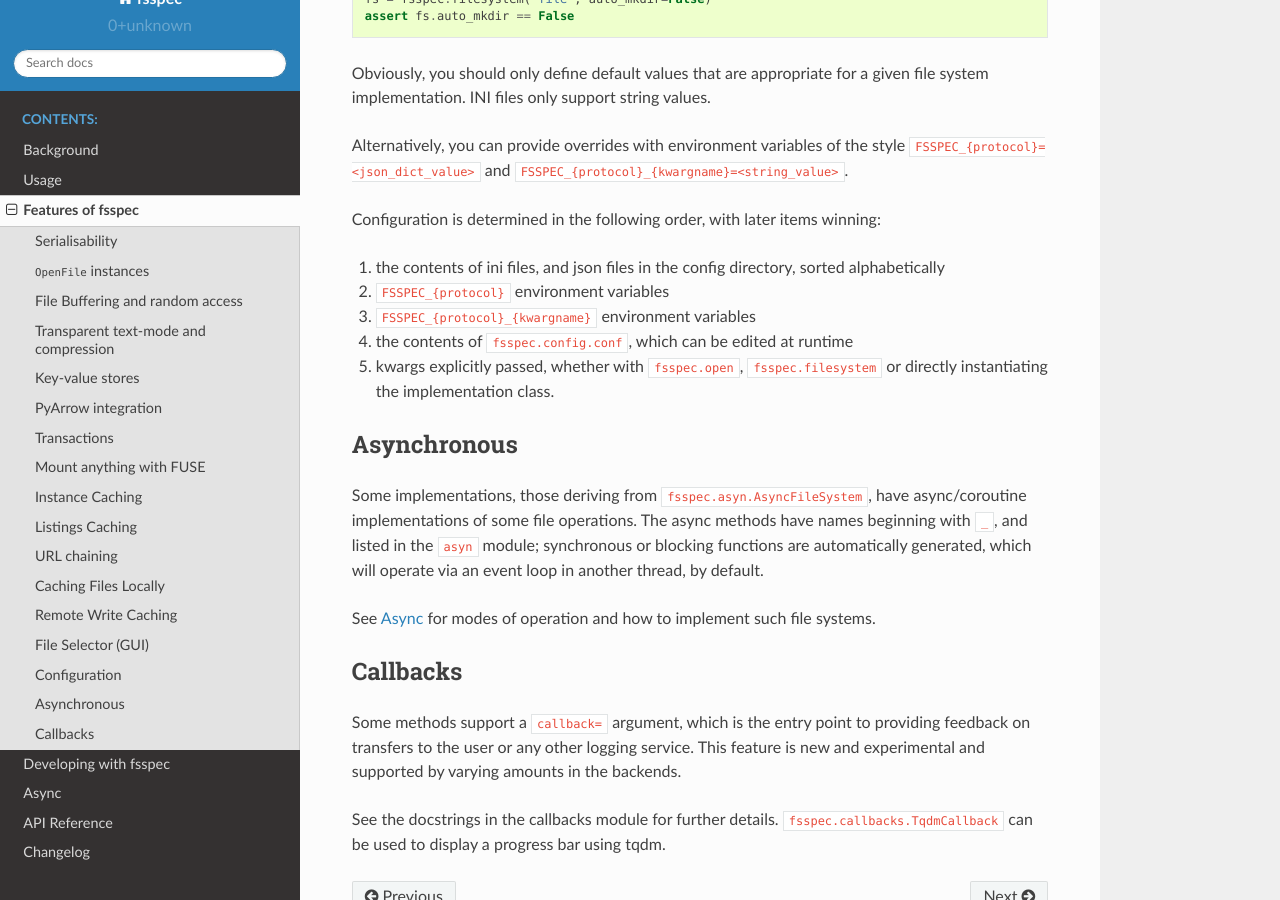
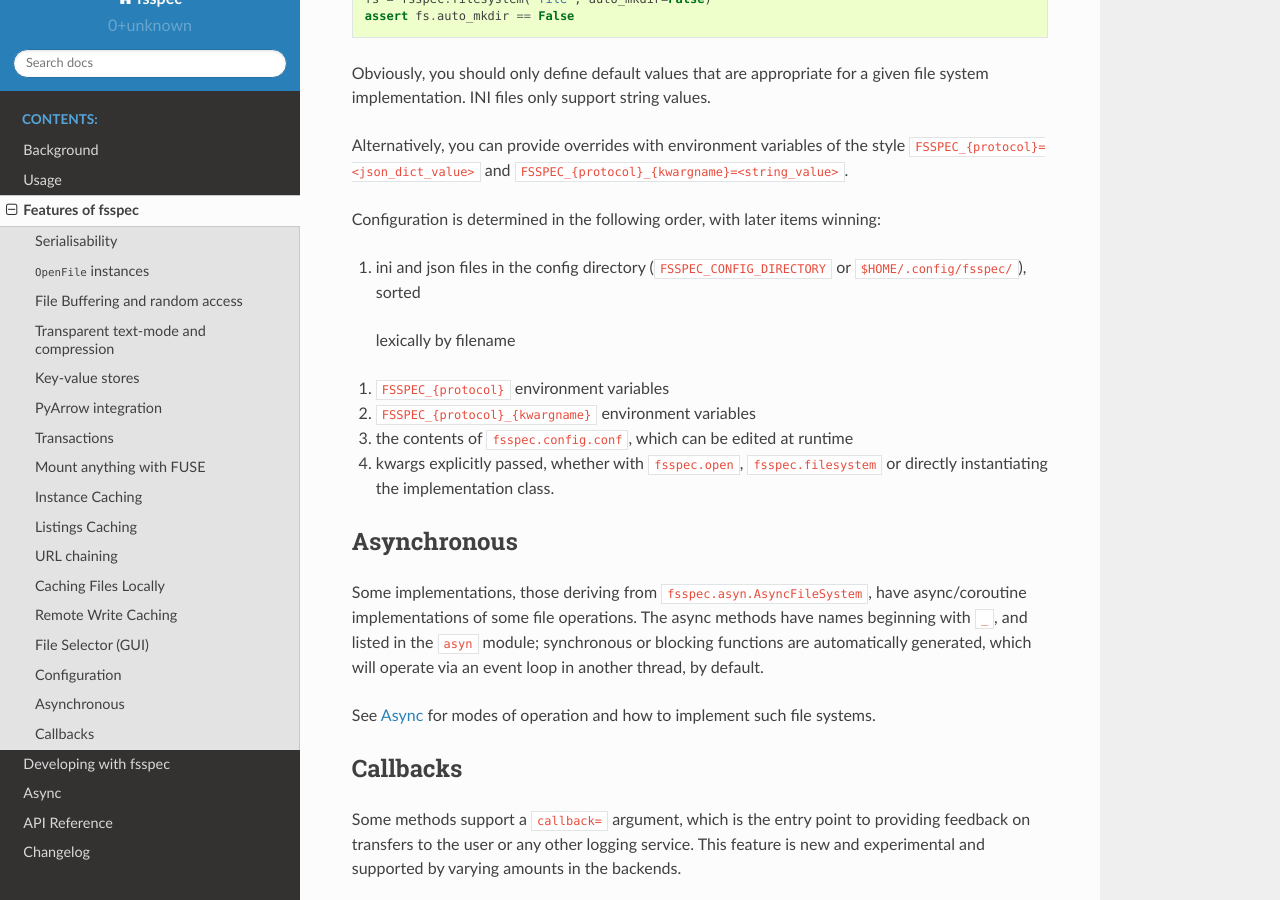
Before and after one commit to fsspec/filesystem_spec, a Sphinx documentation site: the page built from docs/source/features.rst, in a window 1280 px wide and 900 px high, scrolled down 7770 px. Built offline with Sphinx 7.4.7 and the Read the Docs theme 2.0.0, drawn with Linux system fonts in a browser that asks for light colours.

Commit message:
Update docs/source/features.rst
Co-authored-by: Tim Snyder <snyder.tim@gmail.com>

```diff
--- a/docs/source/features.rst
+++ b/docs/source/features.rst
@@ -371,8 +371,8 @@ Alternatively, you can provide overrides with environment variables of the style
 
 Configuration is determined in the following order, with later items winning:
 
-#. the contents of ini files, and json files in the config directory, sorted
-   alphabetically
+#.  ini and json files in the config directory (``FSSPEC_CONFIG_DIRECTORY`` or ``$HOME/.config/fsspec/``), sorted
+   lexically by filename
 #. ``FSSPEC_{protocol}`` environment variables
 #. ``FSSPEC_{protocol}_{kwargname}`` environment variables
 #. the contents of ``fsspec.config.conf``, which can be edited at runtime
```
